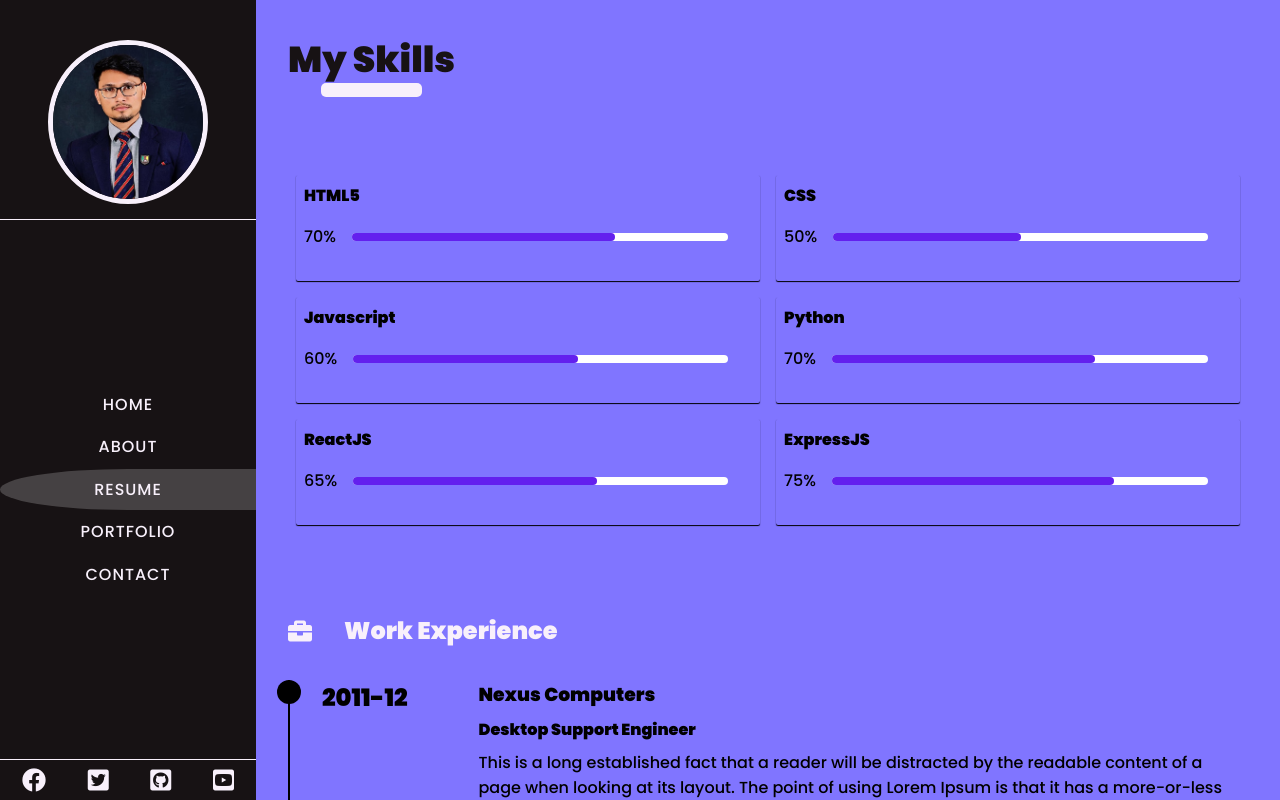
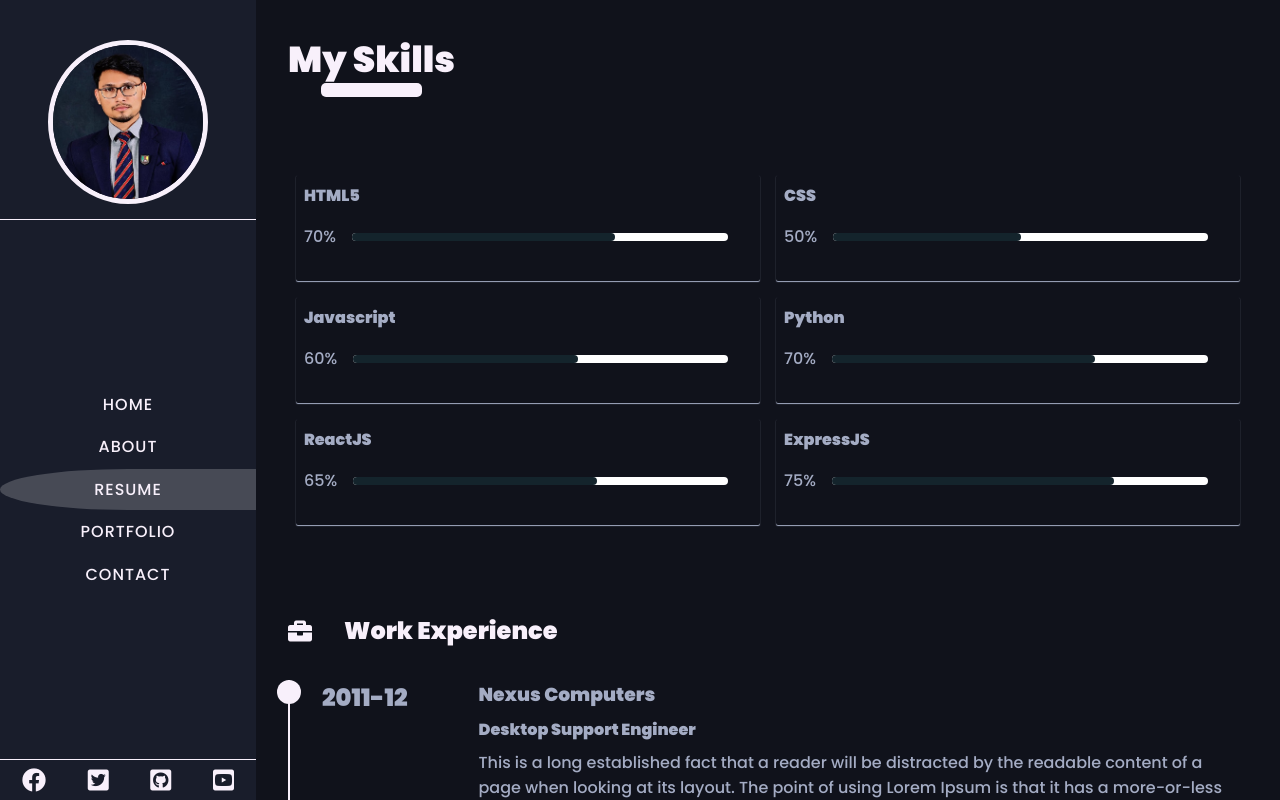
Before and after one commit to iamtechnicalsuresh/mern-portfolio, a React (Create React App) app in the folder frontend/: page /resume in a window 1280 px wide. Shown: the top 800 px of the page. Built offline with nearby package versions, Linux system fonts and the light colour scheme.

Commit message:
Background Color Nav Color and Font Color

```diff
--- a/frontend/src/App.js
+++ b/frontend/src/App.js
@@ -30,7 +30,7 @@ const App = () => {
       <GlobalStyle />
       <Router>
         <ToggleStyle onClick={() => setToggle(!toggle)}>
-          <i className="fas fa-bars" />
+          <i className={toggle ? "fas fa-times" : "fas fa-bars"} />
         </ToggleStyle>
         <SideNavbar toggle={toggle} refs={navCloseRef} />
         <Container onClick={navClose}>
--- a/frontend/src/components/ResumeItem.js
+++ b/frontend/src/components/ResumeItem.js
@@ -34,7 +34,7 @@ const ResumeItemStyle = styled.div`
       bottom: 0;
       width: 1.5rem;
       height: 1.5rem;
-      background-color: black;
+      background-color: var(--white-color);
       border-radius: 50%;
     }
   }
--- a/frontend/src/components/SideNavbar.js
+++ b/frontend/src/components/SideNavbar.js
@@ -54,7 +54,7 @@ const SideNavbar = ({ toggle }) => {
 };
 
 const SidebarContainer = styled.div`
-  background-color: var(--black-color);
+  background-color: var(--nav-color);
   width: 16rem;
   height: 100vh;
   display: flex;
--- a/frontend/src/components/Title.js
+++ b/frontend/src/components/Title.js
@@ -10,7 +10,7 @@ const Title = ({ title }) => {
 };
 
 const TitleStyle = styled.div`
-  color: var(--black-color);
+  color: var(--white-color);
   font-size: 1.5rem;
   position: relative;
   width: max-content;
--- a/frontend/src/pages/ContactPage.js
+++ b/frontend/src/pages/ContactPage.js
@@ -122,12 +122,13 @@ const ContactStyle = styled.section`
         padding: 0.5rem;
         border-radius: 2px;
         border: none;
-        border-bottom: 1px solid black;
+        border-bottom: 1px solid var(--white-color);
         outline: none;
         background-color: transparent;
+        color: var(--white-color);
 
         &::placeholder {
-          color: black;
+          color: var(--font-color);
         }
       }
 
@@ -140,12 +141,12 @@ const ContactStyle = styled.section`
       }
     }
 
-    @media screen and (max-width: 750px) {
-      width: 90%;
+    @media screen and (max-width: 1000px) {
+      width: 80%;
     }
 
-    @media screen and (max-width: 1000px) {
-      width: 80%;
+    @media screen and (max-width: 750px) {
+      width: 95%;
     }
   }
 `;
--- a/frontend/src/pages/ResumePage.js
+++ b/frontend/src/pages/ResumePage.js
@@ -81,7 +81,7 @@ const ResumeStyle = styled.div`
   }
 
   .resume-content {
-    border-left: 2px solid black;
+    border-left: 2px solid var(--white-color);
   }
 `;
 
--- a/frontend/src/style/GlobalStyle.js
+++ b/frontend/src/style/GlobalStyle.js
@@ -9,18 +9,21 @@ const GlobalStyle = createGlobalStyle`
     }
 
     :root {
-        --black-color: #171214;
-        --blue-color: #6320EE;
-        --state-blue-color: #8075FF;
+        --bg-color: #10121b;
+        --nav-color: #191d2b;
+        --primary-font-color: #a4acc4;
+        --black-color: #14242C;
+        --blue-color: #14242C;
+        --state-blue-color: #1C344C;
         --white-color: #F8F0FB;
-        --ash-grey-color: #CAD5CA;
+        --ash-grey-color: #1C344C;
         --font-color: #808080;
     }
 
     body {
         font-family: 'Poppins', sans-serif;
-        /* background: linear-gradient(to top, var(--blue-color), var(--state-blue-color)) ; */
-        background-color: var(--state-blue-color);
+        background-color: var(--bg-color);
+        color: var(--primary-font-color);
 
         .nav-toggle {
         transform: translateX(0);
```
